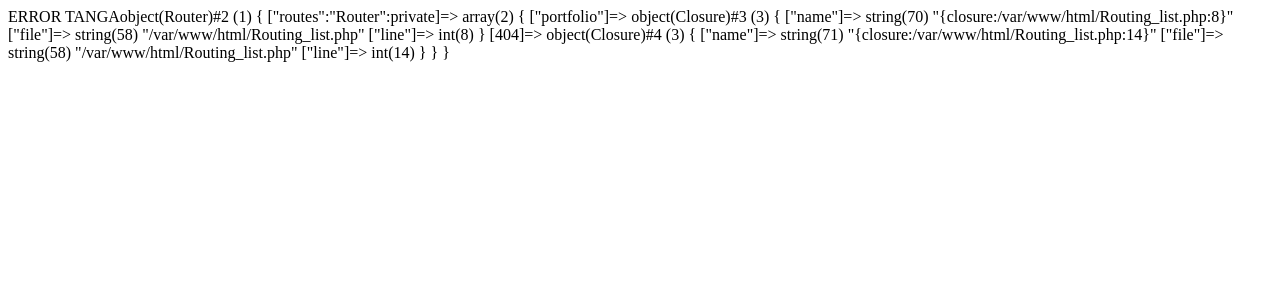
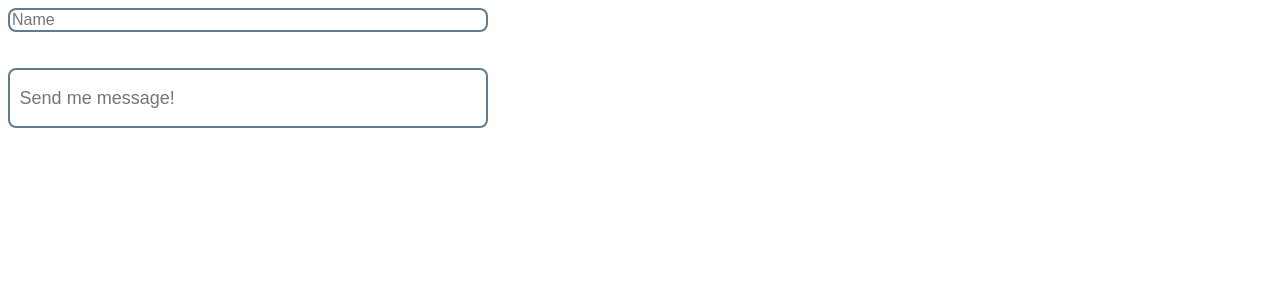
Before and after one commit to engrpaim/My-portfolio, a PHP site: page /views/send_email.php in a window 1280 px wide. Shown: the top 300 px of the page. Run offline with PHP 8.4, Linux system fonts and the light colour scheme.

Commit message:
09132024

```diff
--- a/Routing_list.php
+++ b/Routing_list.php
@@ -16,8 +16,8 @@ $router->addRoute('404', function () {
 });
 
 
-$requestedRoute = isset($_GET['route']) ? $_GET['route'] : 'home';
-
+$requestedRoute = isset($_GET['route']) ? $_GET['route'] : 'portfolio';
+var_dump($requestedRoute);
 
 $router->dispatch($requestedRoute);
 var_dump($router);
--- /dev/null
+++ b/controls/contact_submit.php
@@ -0,0 +1,6 @@
+<?php
+if (isset($_POST) && $_SERVER['REQUEST_METHOD'] === 'POST') {
+    echo "<script>document.querySelector('#action').style.display='none';</script>";
+    echo "<script src='./js/contacts.js'></script>";
+    include('views/send_email.php');
+}
--- /dev/null
+++ b/js/contacts.js
@@ -0,0 +1,3 @@
+document.addEventListener("DOMContentLoaded", function() {
+    document.getElementById("contact").scrollIntoView({ behavior: "auto" });
+});
--- a/styles/portfolio.css
+++ b/styles/portfolio.css
@@ -20,7 +20,7 @@ body {
 }
 
 #contact {
-  background-color: #dee2e6;
+  background-color: #f8f9f9;
   padding-top: 5vh;
 }
 
@@ -60,6 +60,9 @@ body {
   margin: 0;
   font-size: 2em;
 }
+
+//CONTACTS
+
 //TOSAVE
 // HIDE SCROLL GUIDE
 ::-webkit-scrollbar {
--- /dev/null
+++ b/styles/send_email.css
@@ -0,0 +1,43 @@
+.send-email {
+  display: flex;
+  flex-direction: column;
+  /* Stacks child elements vertically */
+  justify-content: center;
+  /* Centers items vertically within this div */
+  align-items: center;
+  /* Centers items horizontally within this div */
+  width: 100%;
+  max-width: 60vh;
+  /* Adjust width if necessary */
+}
+
+label {
+  width: 100%;
+  max-width: 60vh;
+  margin-bottom: 8px;
+  font-weight: bold;
+}
+
+#message {
+  width: 100%;
+  max-width: 60vh;
+  height: 60px;
+  padding: 1.2vh;
+  border: 2px solid #607d8b;
+  border-radius: 8px;
+  box-sizing: border-box;
+  font-size: 18px;
+}
+
+#visitorName {
+  font-size: 1rem;
+  width: 100%;
+  max-width: 60vh;
+  border: 0.15rem solid #607d8b;
+  box-sizing: border-box;
+  border-radius: 0.5rem;
+}
+
+#action {
+  background-color: blue;
+}
--- a/views/home.html
+++ b/views/home.html
@@ -7,5 +7,3 @@
 
 
 </div>
-
-<!-- TO SAVE!-->
--- /dev/null
+++ b/views/interaction_buttons.php
@@ -0,0 +1,2 @@
+<?php
+echo "<script>document.querySelector('#action').style.display='block';</script>";
--- /dev/null
+++ b/views/send_email.php
@@ -0,0 +1,8 @@
+<link rel="stylesheet" href="styles/send_email.css">
+
+
+<div class="send-email">
+    <input type="email" id="visitorName" name="visitorName" placeholder="Name"><br><br>
+
+    <input type="text" id="message" name="message" placeholder="Send me message!">
+</div>
```
Also changed, not shown: js/animations.js (+4 -9 lines), styles/contacts.css (added, +59 -0 lines), views/Contacts.php (added, +47 -0 lines), views/Main.php (+9 -3 lines), .htaccess.
